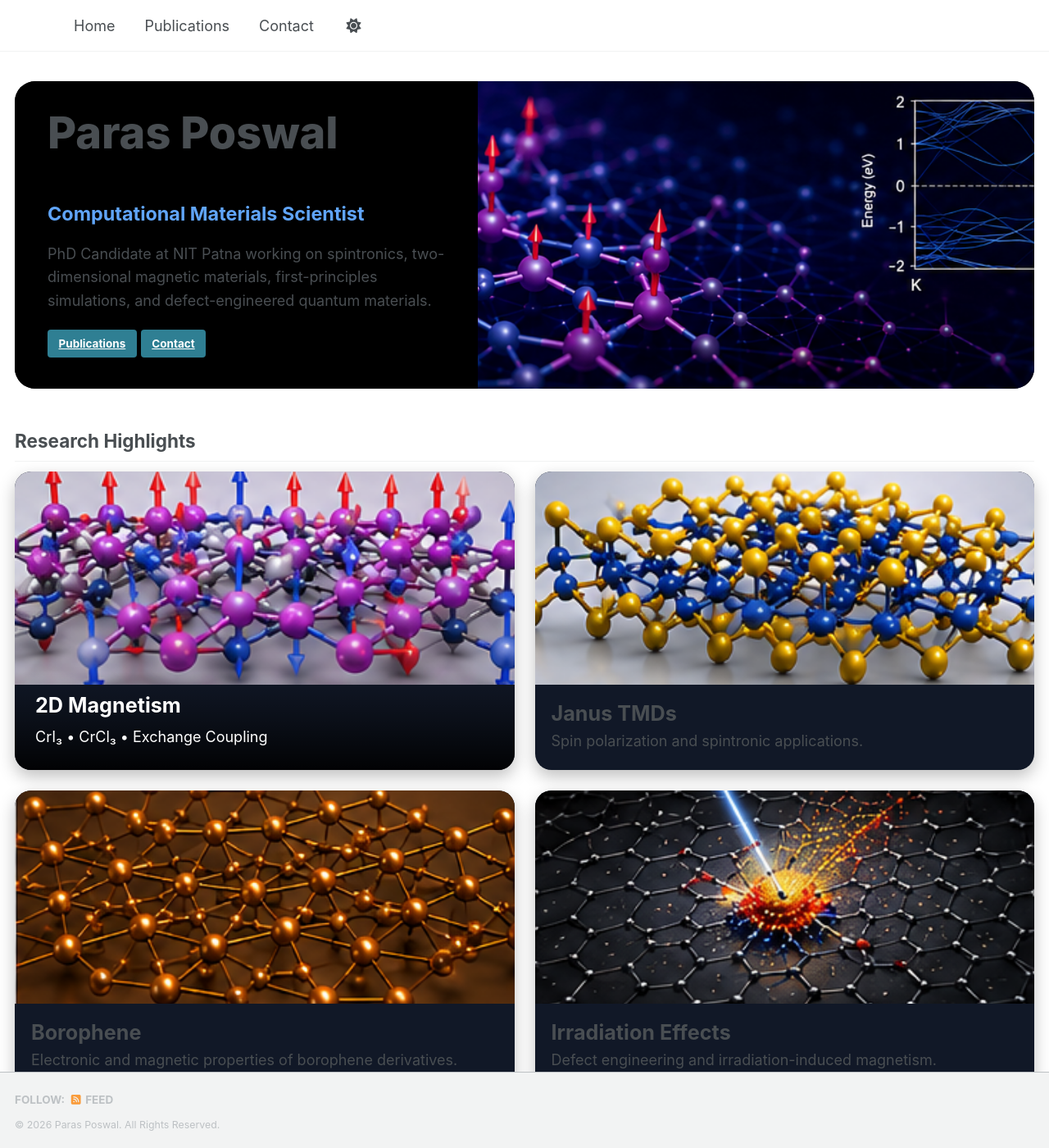
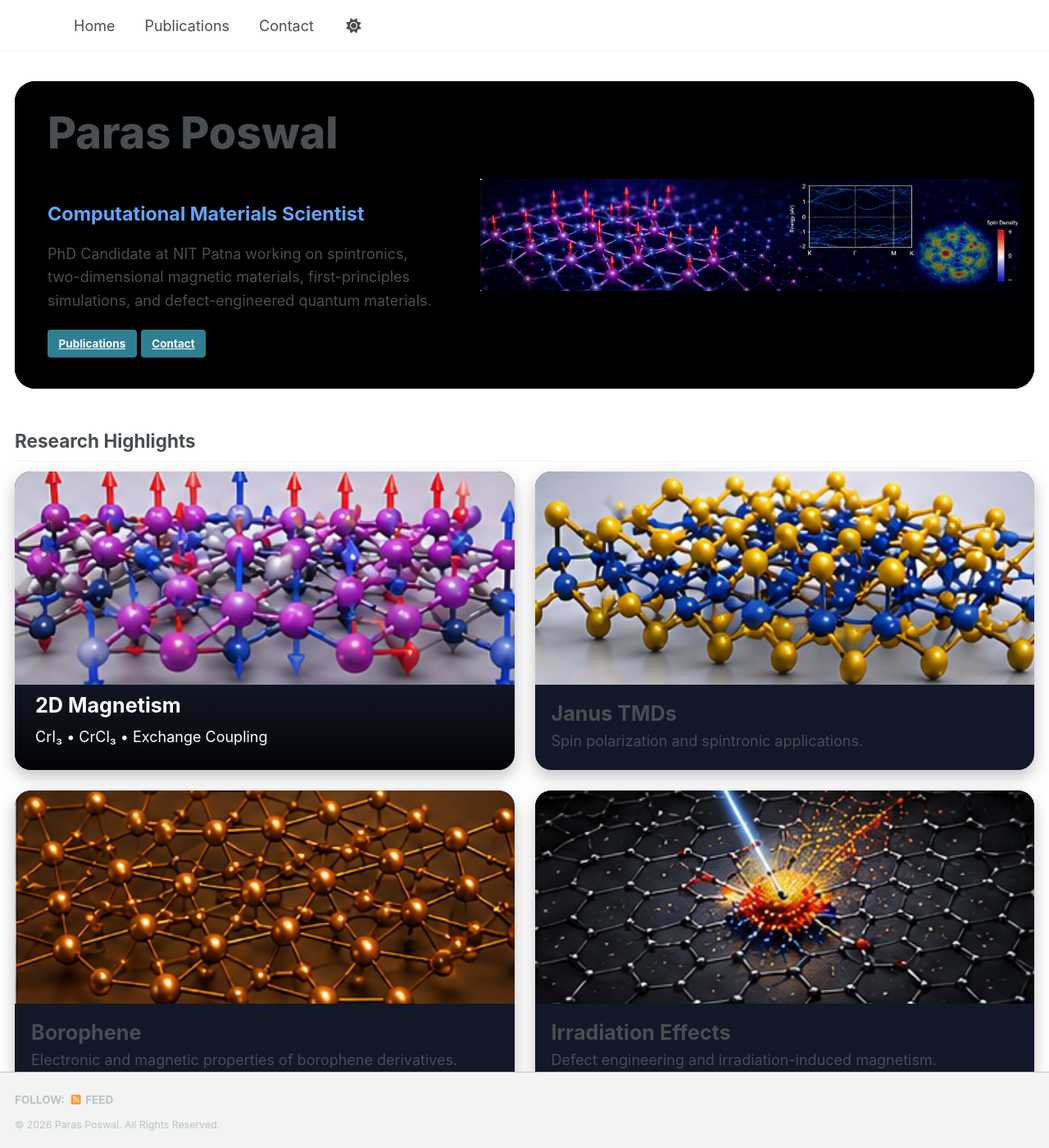
Before and after one commit to poswalparas/poswalparas.github.io, a Jekyll site: the page built from _pages/about.md, in a window 1280 px wide and 1400 px high. Shown: the whole window at 82% size. Built offline with Jekyll 4.4.1, drawn with Linux system fonts in a browser that asks for light colours; a script bundle is joined from its source files by our own code; library files that are not in the unit come from our copies.

Commit message:
Update main.scss

```diff
--- a/assets/css/main.scss
+++ b/assets/css/main.scss
@@ -62,12 +62,19 @@
 
 .hero-image{
 flex:1.4;
+display:flex;
+justify-content:center;
+align-items:center;
+background:#000;
+padding:15px;
 }
 
 .hero-image img{
-width:100%;
-height:100%;
-object-fit:cover;
+max-width:100%;
+max-height:100%;
+width:auto;
+height:auto;
+object-fit:contain;
 display:block;
 }
 
```
